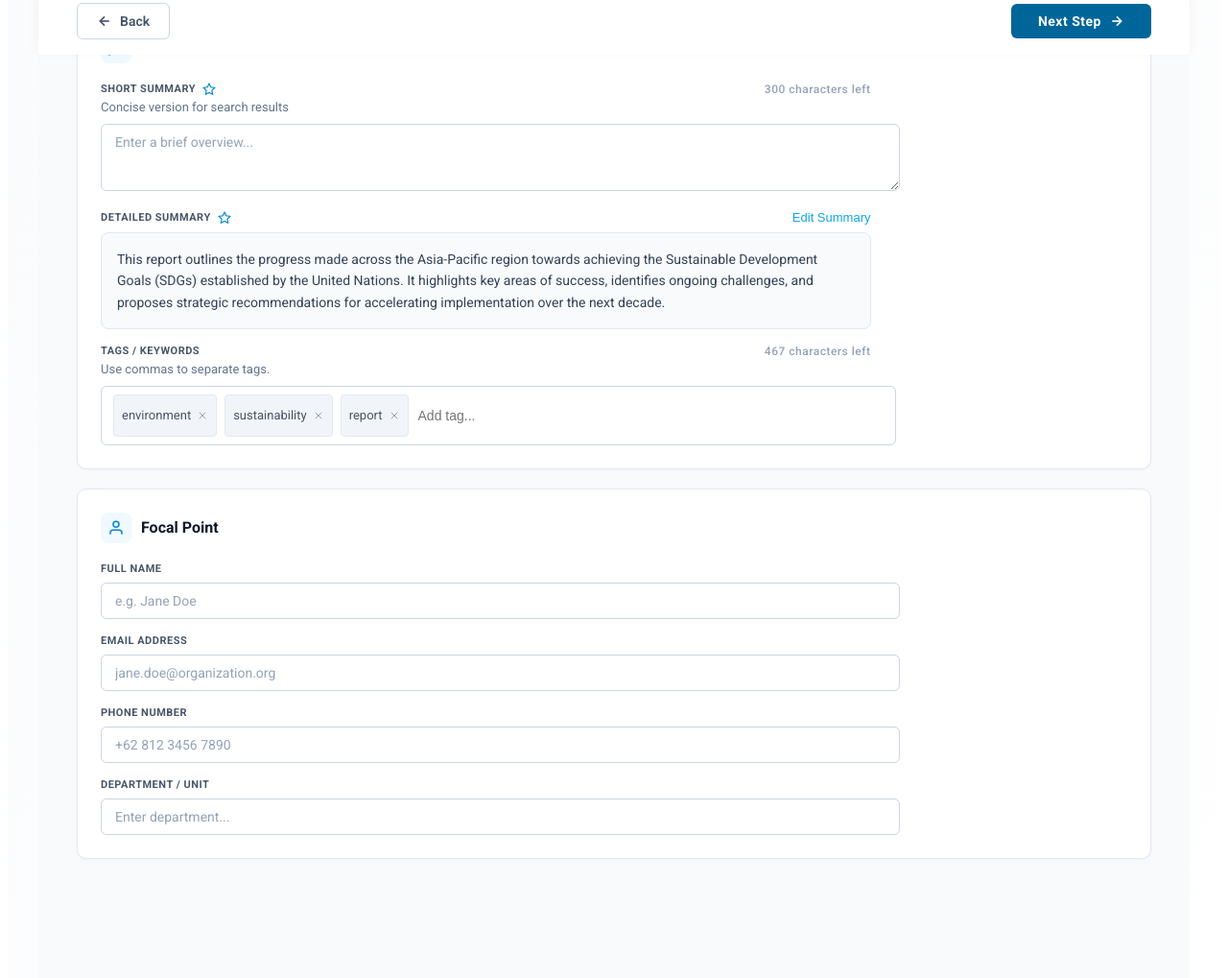
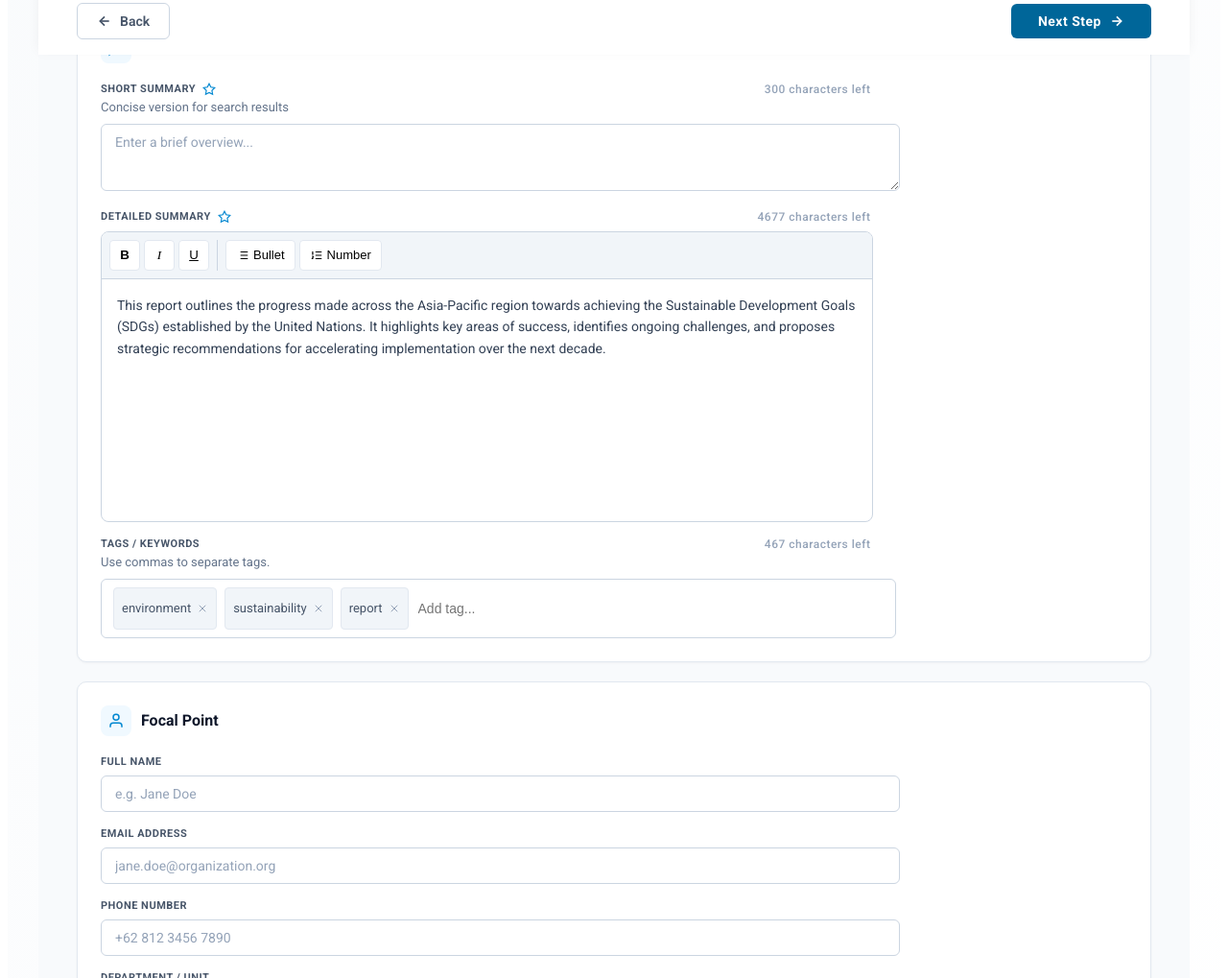
Before and after one commit to tonitegarsahidi/DOMESV2, an Astro site: page /cms/submissions/new/step-2 in a window 1280 px wide. Shown: the part 743-1762 px from the top of the page at 96% size. Built offline with nearby package versions, Linux system fonts and the light colour scheme; Astro itself is replaced by a stand-in of ours.

Commit message:
feat: wysiwyg editor for detailed summary

```diff
--- a/src/components/cms/CMSNewSubmissionStep2.jsx
+++ b/src/components/cms/CMSNewSubmissionStep2.jsx
@@ -1,5 +1,60 @@
-import React, { useState } from 'react';
+import React, { useState, useRef, useEffect } from 'react';
 import CMSLayout from './CMSLayout.jsx';
+
+const SimpleWYSIWYG = ({ value, onChange, maxLength, readOnly }) => {
+  const editorRef = useRef(null);
+
+  useEffect(() => {
+    if (editorRef.current && editorRef.current.innerHTML !== value && document.activeElement !== editorRef.current) {
+      editorRef.current.innerHTML = value;
+    }
+  }, [value]);
+
+  const handleInput = (e) => {
+    const html = e.currentTarget.innerHTML;
+    onChange(html);
+  };
+
+  const execCmd = (cmd, val = null) => {
+    document.execCommand(cmd, false, val);
+    if (editorRef.current) {
+      editorRef.current.focus();
+      handleInput({ currentTarget: editorRef.current });
+    }
+  };
+
+  if (readOnly) {
+    return (
+      <div
+        style={{ padding: '16px', background: '#f8fafc', borderRadius: '8px', border: '1px solid #e2e8f0', fontSize: '14px', color: '#334155', lineHeight: '1.6', width: '75%', boxSizing: 'border-box' }}
+        dangerouslySetInnerHTML={{ __html: value }}
+      />
+    );
+  }
+
+  return (
+    <div style={{ width: '75%', border: '1px solid #cbd5e1', borderRadius: '8px', overflow: 'hidden', background: '#fff', display: 'flex', flexDirection: 'column' }}>
+      <div style={{ padding: '8px', borderBottom: '1px solid #cbd5e1', background: '#f1f5f9', display: 'flex', gap: '4px', flexWrap: 'wrap' }}>
+        <button onClick={() => execCmd('bold')} type="button" style={{ background: 'white', border: '1px solid #e2e8f0', cursor: 'pointer', width: '32px', height: '32px', borderRadius: '4px', fontWeight: 'bold', display: 'flex', alignItems: 'center', justifyContent: 'center' }}>B</button>
+        <button onClick={() => execCmd('italic')} type="button" style={{ background: 'white', border: '1px solid #e2e8f0', cursor: 'pointer', width: '32px', height: '32px', borderRadius: '4px', fontStyle: 'italic', fontFamily: 'serif', display: 'flex', alignItems: 'center', justifyContent: 'center' }}>I</button>
+        <button onClick={() => execCmd('underline')} type="button" style={{ background: 'white', border: '1px solid #e2e8f0', cursor: 'pointer', width: '32px', height: '32px', borderRadius: '4px', textDecoration: 'underline', display: 'flex', alignItems: 'center', justifyContent: 'center' }}>U</button>
+        <div style={{ width: '1px', background: '#cbd5e1', margin: '0 4px' }} />
+        <button onClick={() => execCmd('insertUnorderedList')} type="button" style={{ background: 'white', border: '1px solid #e2e8f0', cursor: 'pointer', padding: '0 10px', height: '32px', borderRadius: '4px', display: 'flex', alignItems: 'center', gap: '4px', fontSize: '13px' }}>
+          <svg width="14" height="14" viewBox="0 0 24 24" fill="none" stroke="currentColor" strokeWidth="2"><line x1="8" y1="6" x2="21" y2="6"></line><line x1="8" y1="12" x2="21" y2="12"></line><line x1="8" y1="18" x2="21" y2="18"></line><line x1="3" y1="6" x2="3.01" y2="6"></line><line x1="3" y1="12" x2="3.01" y2="12"></line><line x1="3" y1="18" x2="3.01" y2="18"></line></svg> Bullet
+        </button>
+        <button onClick={() => execCmd('insertOrderedList')} type="button" style={{ background: 'white', border: '1px solid #e2e8f0', cursor: 'pointer', padding: '0 10px', height: '32px', borderRadius: '4px', display: 'flex', alignItems: 'center', gap: '4px', fontSize: '13px' }}>
+          <svg width="14" height="14" viewBox="0 0 24 24" fill="none" stroke="currentColor" strokeWidth="2"><line x1="10" y1="6" x2="21" y2="6"></line><line x1="10" y1="12" x2="21" y2="12"></line><line x1="10" y1="18" x2="21" y2="18"></line><path d="M4 6h1v4"></path><path d="M4 10h2"></path><path d="M6 18H4c0-1 2-2 2-3s-1-1.5-2-1"></path></svg> Number
+        </button>
+      </div>
+      <div
+        ref={editorRef}
+        contentEditable
+        onInput={handleInput}
+        style={{ padding: '16px', minHeight: '220px', outline: 'none', fontSize: '14px', lineHeight: '1.6', color: '#334155', flex: 1, overflowY: 'auto' }}
+      />
+    </div>
+  );
+};
 
 export default function CMSNewSubmissionStep2() {
   const currentStep = 2;
@@ -11,7 +66,6 @@ export default function CMSNewSubmissionStep2() {
   const [summary, setSummary] = useState(
     'This report outlines the progress made across the Asia-Pacific region towards achieving the Sustainable Development Goals (SDGs) established by the United Nations. It highlights key areas of success, identifies ongoing challenges, and proposes strategic recommendations for accelerating implementation over the next decade.'
   );
-  const [summaryEditing, setSummaryEditing] = useState(false);
   const [shortSummary, setShortSummary] = useState('');
   const [tags, setTags] = useState(['environment', 'sustainability', 'report']);
   const [tagInput, setTagInput] = useState('');
@@ -242,30 +296,22 @@ export default function CMSNewSubmissionStep2() {
 
                 <div className="wiz-field-group">
                   <div style={{ display: 'flex', justifyContent: 'space-between', alignItems: 'flex-end', marginBottom: '8px', width: '75%' }}>
-                    <label className="wiz-field-label" style={{ marginBottom: 0 }}>
-                      DETAILED SUMMARY <AiSparkle />
+                    <label className="wiz-field-label" style={{ marginBottom: 0, display: 'flex', alignItems: 'center', gap: '12px', width: '100%' }}>
+                      <span>DETAILED SUMMARY <AiSparkle /></span>
+                      <span style={{ fontSize: '12px', color: summary.replace(/<[^>]*>?/gm, '').length >= 5000 ? '#ef4444' : '#94a3b8', fontWeight: '500', textTransform: 'none', marginLeft: 'auto' }}>
+                        {5000 - summary.replace(/<[^>]*>?/gm, '').length} characters left
+                      </span>
                     </label>
-                    <button
-                      className="wiz-s2-edit-link"
-                      onClick={() => setSummaryEditing(!summaryEditing)}
-                      style={{ background: 'none', border: 'none', color: '#0ea5e9', cursor: 'pointer', fontSize: '13px', fontWeight: '500', padding: 0 }}
-                    >
-                      {summaryEditing ? 'Done Editing' : 'Edit Summary'}
-                    </button>
                   </div>
-                  {summaryEditing ? (
-                    <textarea
-                      className="wiz-input"
-                      value={summary}
-                      onChange={(e) => setSummary(e.target.value)}
-                      rows={10}
-                      style={{ resize: 'vertical', width: '75%' }}
-                    />
-                  ) : (
-                    <div style={{ padding: '16px', background: '#f8fafc', borderRadius: '8px', border: '1px solid #e2e8f0', fontSize: '14px', color: '#334155', lineHeight: '1.6', width: '75%', boxSizing: 'border-box' }}>
-                      {summary}
-                    </div>
-                  )}
+                  <SimpleWYSIWYG
+                    value={summary}
+                    onChange={(val) => {
+                      if (val.replace(/<[^>]*>?/gm, '').length <= 5000) {
+                        setSummary(val);
+                      }
+                    }}
+                    maxLength={5000}
+                  />
                 </div>
 
                 <div className="wiz-field-group">
```
